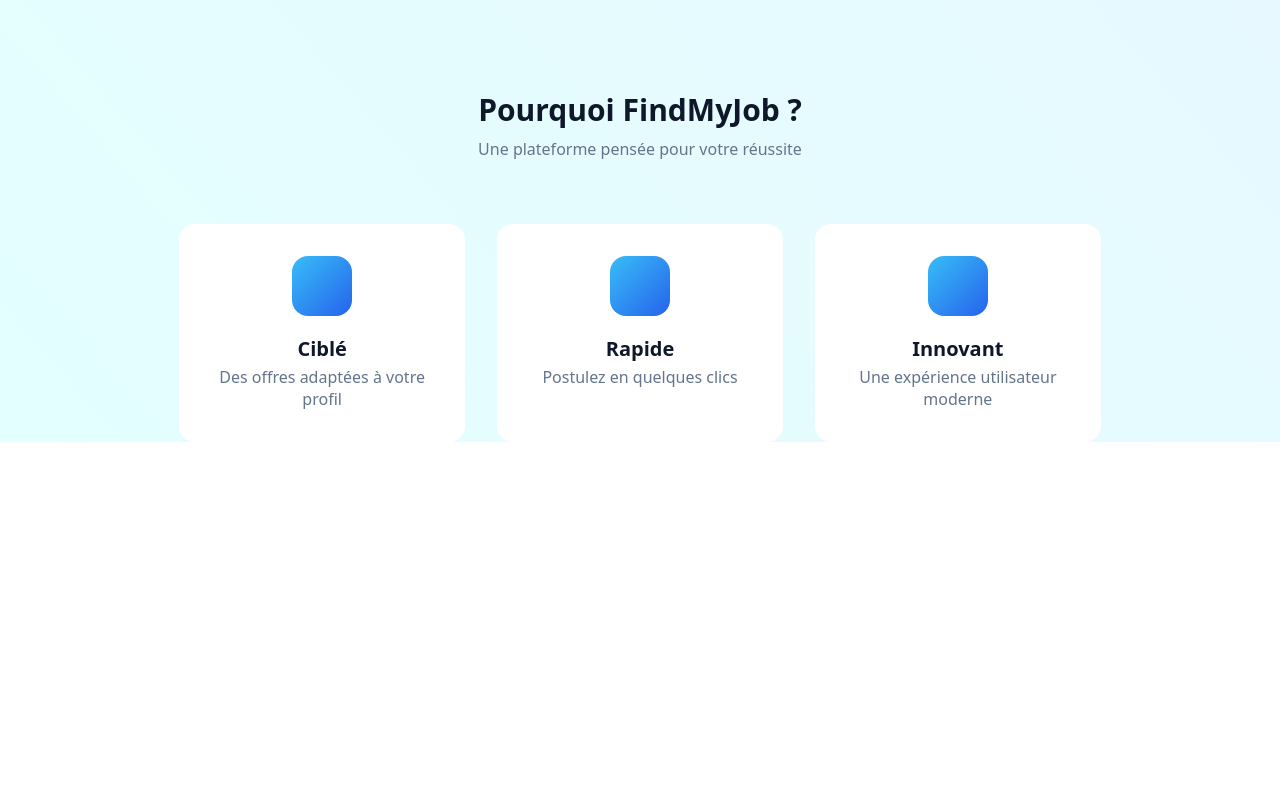
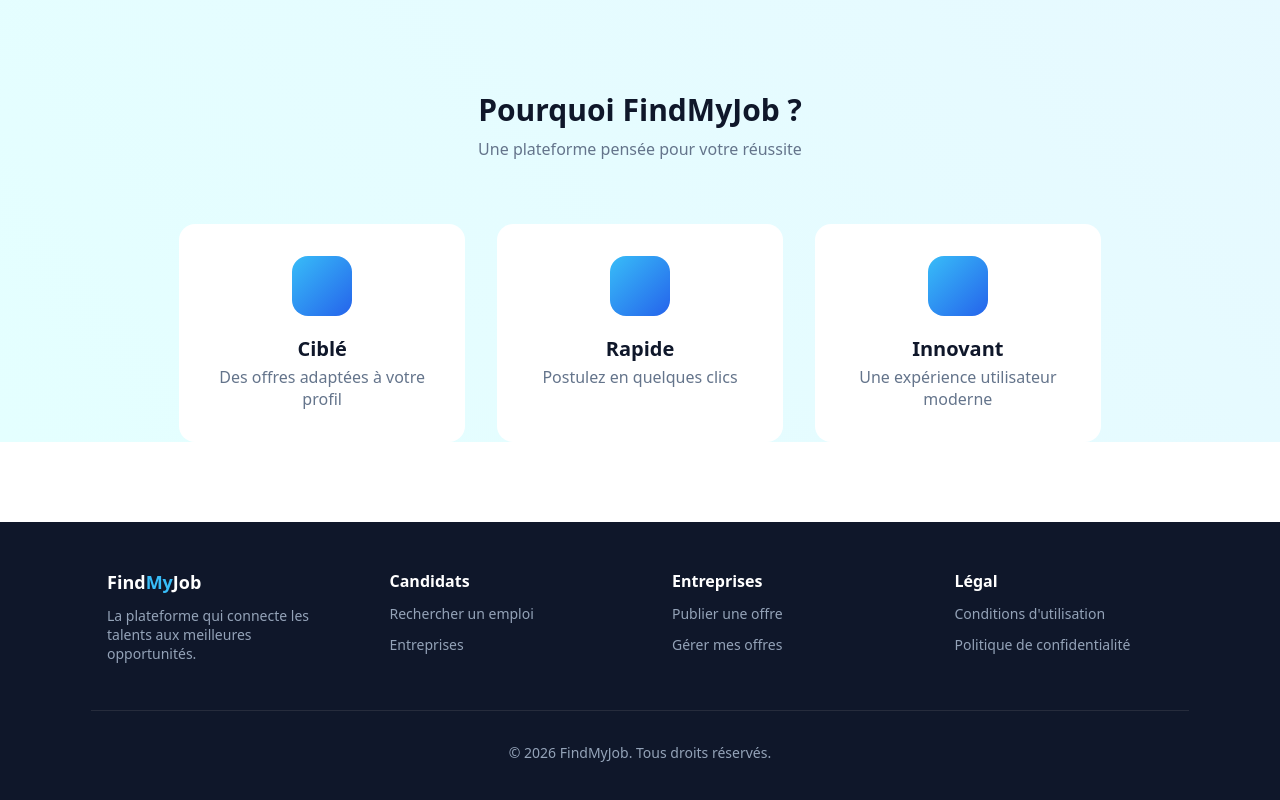
Before and after one commit to Lucas-Josephh/findmyjob-front, a React (Vite) app: page / in a window 1280 px wide. Shown: the part 1849-2649 px from the top of the page. Before the commit the page ends 2291 px from the top, so only its background shows below. Built offline with nearby package versions, Linux system fonts and the light colour scheme.

Commit message:
Add : Footer component

```diff
--- a/src/App.jsx
+++ b/src/App.jsx
@@ -2,6 +2,7 @@
 import './App.scss'
 import Home from './component/home/home'
 import Navbar from './component/shared/navbar/Navbar'
+import Footer from './component/shared/footer/Footer'
 
 export default function App() {
 
@@ -13,6 +14,8 @@
         <Routes>
           <Route path="/" element={<Home />} />
         </Routes>
+
+        <Footer />
       </BrowserRouter>
     </>
   )
```
